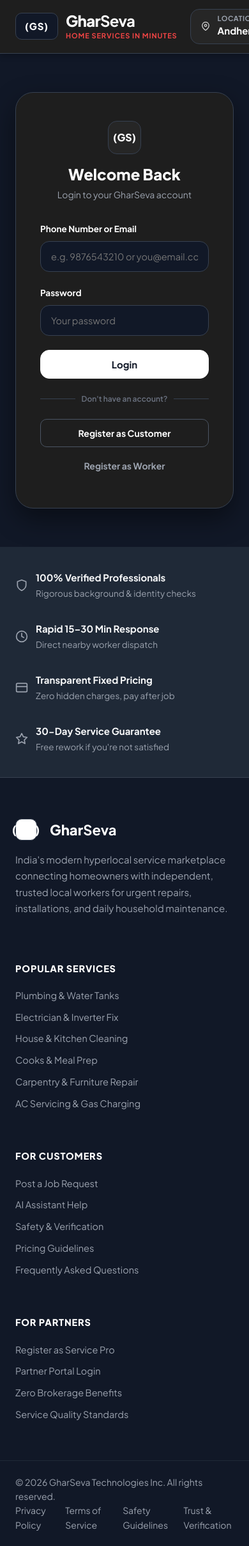
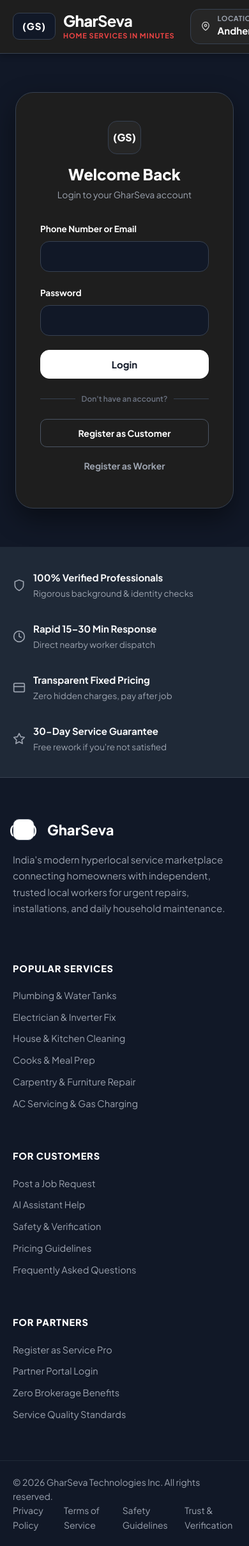
Before and after one commit to JoelBerish10/JABSON-X_Saksham-Alme, a Flask app: page /auth/login in a window 390 px wide; the page is wider, and only the part inside the window is pictured. Shown: that part at 64% size. Run offline with Flask 3, Linux system fonts and the light colour scheme.

Commit message:
Expand layout container to full width, shift navbar/hero left to use space wisely, and remove login placeholder

```diff
--- a/frontend/static/css/style.css
+++ b/frontend/static/css/style.css
@@ -66,7 +66,7 @@
   --transition-slow: 0.35s cubic-bezier(0.16, 1, 0.3, 1);
 
   /* Layout */
-  --max-width: 1260px;
+  --max-width: 1680px;
   --header-height: 84px;
   --font-main: 'Plus Jakarta Sans', 'Inter', system-ui, -apple-system, sans-serif;
 }
@@ -193,13 +196,14 @@ ul, ol {
   box-shadow: 0 2px 10px rgba(0, 0, 0, 0.3);
 }
 .nav-container {
-  max-width: var(--max-width);
-  margin: 0 auto;
+  width: 100%;
+  max-width: 100%;
+  margin: 0;
   height: 100%;
-  padding: 0 1.5rem;
-  display: flex;
-  align-items: center;
-  gap: 20px;
+  padding: 0 3.5rem;
+  display: flex;
+  align-items: center;
+  gap: 24px;
 }
 
 /* Brand Logo */
@@ -1839,8 +1843,9 @@ ul, ol {
 }
 .footer-container {
   max-width: var(--max-width);
+  width: 100%;
   margin: 0 auto;
-  padding: 0 1.5rem;
+  padding: 0 3.5rem;
 }
 .trust-pill-grid {
   display: grid;
@@ -2904,3 +2910,25 @@ ul, ol {
     margin-top: 8px;
   }
 }
+
+/* ── Wide Container Responsiveness ── */
+@media (max-width: 1200px) {
+  .uc-container,
+  .nav-container,
+  .footer-container,
+  .announcement-inner,
+  .dashboard-page {
+    padding-left: 2rem;
+    padding-right: 2rem;
+  }
+}
+@media (max-width: 768px) {
+  .uc-container,
+  .nav-container,
+  .footer-container,
+  .announcement-inner,
+  .dashboard-page {
+    padding-left: 1.25rem;
+    padding-right: 1.25rem;
+  }
+}
--- a/frontend/templates/auth/login.html
+++ b/frontend/templates/auth/login.html
@@ -16,14 +16,14 @@
       <div class="form-group">
         <label for="phone">Phone Number or Email</label>
         <div class="input-wrapper">
-          <input type="text" id="phone" name="phone" required placeholder="e.g. 9876543210 or you@email.com" autocomplete="username" />
+          <input type="text" id="phone" name="phone" required autocomplete="username" />
         </div>
       </div>
 
       <div class="form-group">
         <label for="password">Password</label>
         <div class="input-wrapper">
-          <input type="password" id="password" name="password" required placeholder="Your password" autocomplete="current-password" />
+          <input type="password" id="password" name="password" required autocomplete="current-password" />
         </div>
       </div>
 
```
Also changed, not shown: other parts of frontend/static/css/style.css (+18 -14 lines).
